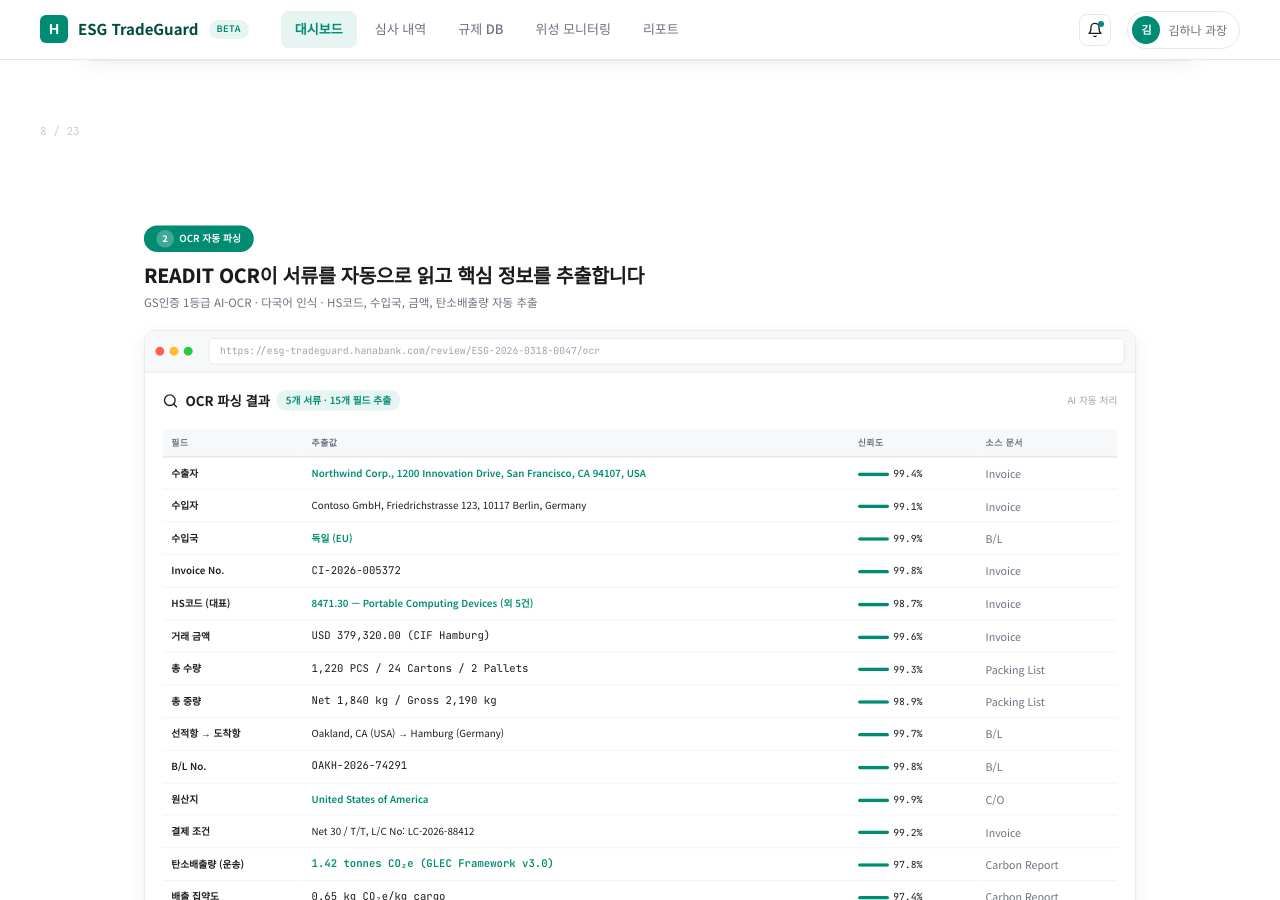
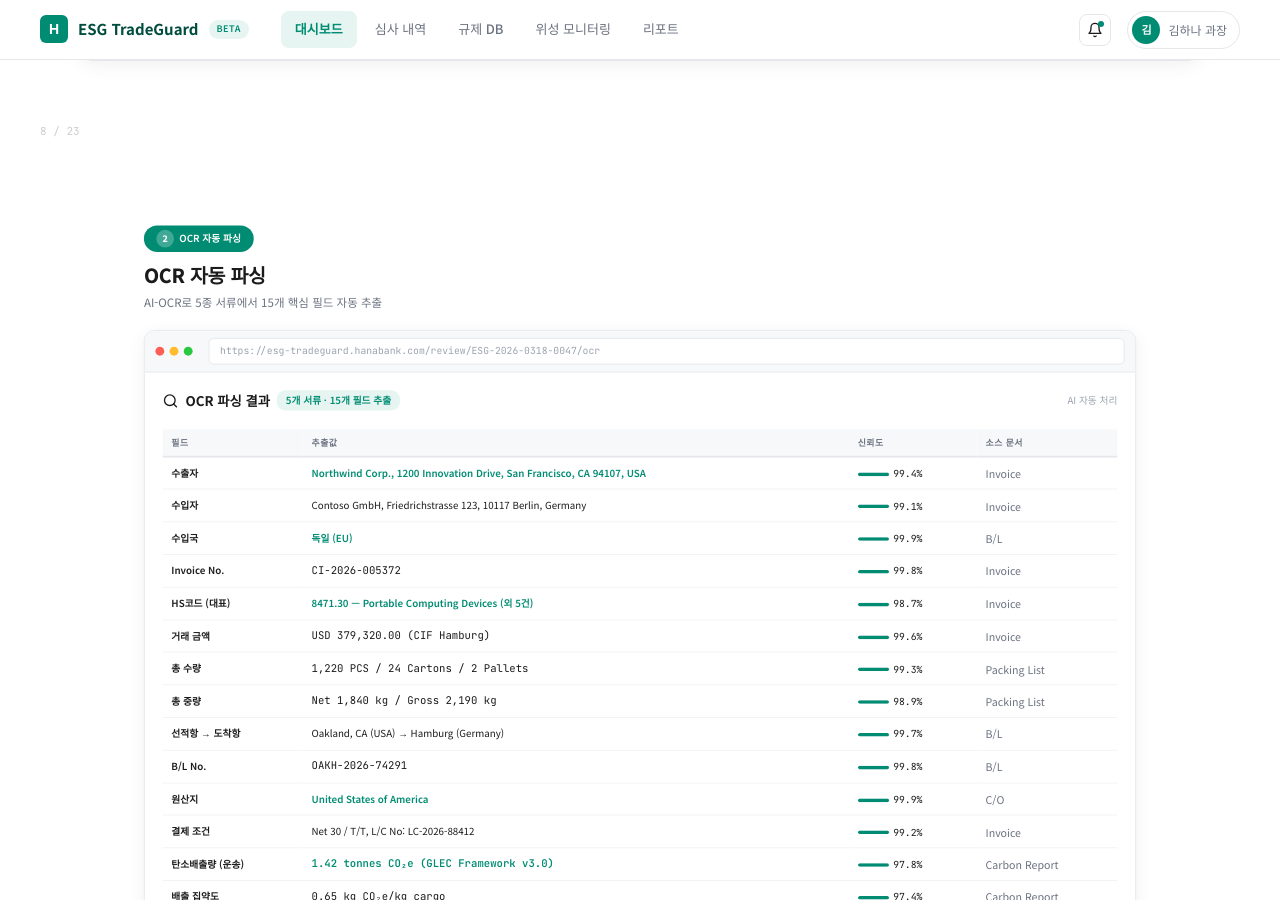
Before and after one commit to gkfla2020-bit/gkfla2020-bit.github.io, a Jekyll site: the page esg-demo/index.html, which Jekyll copies as it is, in a window 1280 px wide and 900 px high, scrolled down 7043 px. Built offline with Jekyll 4.4.1, drawn with Linux system fonts in a browser that asks for light colours; some of the changed text lies outside the part shown.

Commit message:
simplify all section titles - concise and clean

```diff
--- a/esg-demo/index.html
+++ b/esg-demo/index.html
@@ -499,7 +499,7 @@
   <div class="inner">
     <div class="sec-header">
       <div class="sec-label" style="color:var(--red)">BACKGROUND</div>
-      <div class="sec-title">2026년, 수출 거래의 비용 구조가 바뀌었습니다</div>
+      <div class="sec-title">수출 거래의 비용 구조가 바뀌었습니다</div>
       <div class="sec-sub">EU CBAM 본격 시행 — 데이터 유무에 따라 같은 제품의 탄소비용이 두 배 차이</div>
     </div>
 
@@ -605,8 +605,8 @@
 <div class="sec">
   <div class="sec-header">
     <div class="sec-label" style="color:var(--hana)">OUR APPROACH</div>
-    <div class="sec-title">거래 단위 ESG 분석 — 등급이 아니라 비용을 본다</div>
-    <div class="sec-sub">기존 ESG 분석은 기업 단위 등급 중심. 하지만 비용은 거래에서 발생합니다.</div>
+    <div class="sec-title">거래 단위 ESG 분석</div>
+    <div class="sec-sub">기존 ESG 분석은 기업 단위 등급 중심. 비용은 거래에서 발생합니다.</div>
   </div>
 
   <div style="background:var(--hana-pale);border:2px solid var(--hana);border-radius:var(--radius);padding:24px;margin-bottom:24px">
@@ -660,7 +660,7 @@
   <div class="sec-header">
     <div class="sec-label">ARCHITECTURE</div>
     <div class="sec-title">시스템 아키텍처</div>
-    <div class="sec-sub">기존 하나은행 인프라 위에 ESG 레이어만 추가 — 최소 비용, 최대 효과</div>
+    <div class="sec-sub">기존 인프라 위에 ESG 레이어만 추가</div>
   </div>
   <div class="arch-flow">
     <div class="arch-step">
@@ -723,8 +723,8 @@
       </div>
     </div>
     <div class="step-tag"><span class="sn">1</span>서류 업로드</div>
-    <div class="sec-title">수출 서류를 업로드하면 심사가 시작됩니다</div>
-    <div class="sec-sub">인보이스, 원산지증명서, B/L, 포장명세서, 탄소배출량 보고서 등 수출 관련 서류를 드래그앤드롭</div>
+    <div class="sec-title">서류 업로드</div>
+    <div class="sec-sub">수출 관련 서류를 드래그앤드롭으로 업로드</div>
   </div>
   <div class="screen">
     <div class="screen-bar">
@@ -754,8 +754,8 @@
 <div class="sec">
   <div class="sec-header">
     <div class="step-tag"><span class="sn">2</span>OCR 자동 파싱</div>
-    <div class="sec-title">READIT OCR이 서류를 자동으로 읽고 핵심 정보를 추출합니다</div>
-    <div class="sec-sub">GS인증 1등급 AI-OCR · 다국어 인식 · HS코드, 수입국, 금액, 탄소배출량 자동 추출</div>
+    <div class="sec-title">OCR 자동 파싱</div>
+    <div class="sec-sub">AI-OCR로 5종 서류에서 15개 핵심 필드 자동 추출</div>
   </div>
   <div class="screen">
     <div class="screen-bar">
@@ -802,8 +802,8 @@
 <div class="sec">
   <div class="sec-header">
     <div class="step-tag"><span class="sn">3</span>ESG 규제 매칭</div>
-    <div class="sec-title">HS코드 기반으로 EU CBAM/EUDR 규제 해당 여부를 자동 판단합니다</div>
-    <div class="sec-sub">LLM + 규제 DB 조회 · 필수 인증서 유무 체크 · 리스크 등급 자동 산정</div>
+    <div class="sec-title">ESG 규제 자동 매칭</div>
+    <div class="sec-sub">HS코드 기반 CBAM/EUDR 해당 여부 판단 · 필수 인증서 체크</div>
   </div>
   <div class="screen">
     <div class="screen-bar">
@@ -886,8 +886,8 @@
 <div class="sec">
   <div class="sec-header">
     <div class="step-tag"><span class="sn">4</span>위성 NDVI 환경 검증</div>
-    <div class="sec-title">Sentinel-2 위성 데이터로 원산지 환경 영향을 1차 스크리닝합니다</div>
-    <div class="sec-sub">위성 NDVI = 1차 스크리닝 → FSC/PEFC 인증기관 API = 최종 검증 (하이브리드 구조)</div>
+    <div class="sec-title">위성 NDVI 환경 검증</div>
+    <div class="sec-sub">Sentinel-2 위성 1차 스크리닝 → FSC/PEFC API 최종 검증</div>
   </div>
   <div class="screen">
     <div class="screen-bar">
@@ -939,7 +939,7 @@
 <div class="sec">
   <div class="sec-header">
     <div class="step-tag"><span class="sn">5</span>최종 리스크 보고서</div>
-    <div class="sec-title">AI가 생성한 ESG 컴플라이언스 보고서를 담당자가 최종 검토합니다</div>
+    <div class="sec-title">최종 리스크 보고서</div>
     <div class="sec-sub">심사번호 ESG-2026-0318-0047 · Northwind Corp. → Contoso GmbH · USD 379,320</div>
   </div>
   <div class="screen">
@@ -1004,7 +1004,7 @@
   <!-- BIZ STEP 1+2: 서류 업로드 → 자가검진 결과 -->
   <div class="sec-header">
     <div class="step-tag"><span class="sn">1</span>서류 업로드 → 자가검진 결과</div>
-    <div class="sec-title">서류를 업로드하면 AI가 즉시 분석합니다</div>
+    <div class="sec-title">서류 업로드 → 자가검진</div>
     <div class="sec-sub">(주) 그린텍 · HS 7604.29 (알루미늄 프로파일) · 수출 대상국: 프랑스 (EU)</div>
   </div>
   <div class="screen">
@@ -1032,7 +1032,7 @@
   <!-- 종합 점수 -->
   <div class="sec-header">
     <div class="step-tag"><span class="sn">1</span>자가검진 결과</div>
-    <div class="sec-title">(주) 그린텍 — ESG 자가검진 결과</div>
+    <div class="sec-title">자가검진 결과</div>
     <div class="sec-sub">HS 7604.29 (알루미늄 프로파일) · 수출 대상국: 프랑스 (EU)</div>
   </div>
   <div class="screen">
@@ -1083,7 +1083,7 @@
 <div class="sec">
   <div class="sec-header">
     <div class="step-tag"><span class="sn">2</span>규제 가이드 + 비용 시뮬레이션</div>
-    <div class="sec-title">해당 규제와 예상 비용을 한눈에 확인합니다</div>
+    <div class="sec-title">규제 가이드</div>
     <div class="sec-sub">HS 7604.29 (알루미늄 프로파일) · 수출 대상국: 프랑스 (EU)</div>
   </div>
   <div class="screen">
@@ -1162,7 +1162,7 @@
 <div class="sec">
   <div class="sec-header">
     <div class="step-tag"><span class="sn">3</span>비용 시뮬레이션</div>
-    <div class="sec-title">CarbonCast 탄소비용 시뮬레이션</div>
+    <div class="sec-title">비용 시뮬레이션</div>
     <div class="sec-sub">HS 7604.29 (알루미늄 프로파일) · 수출 대상국: 프랑스 (EU)</div>
   </div>
   <div class="screen">
@@ -1230,7 +1230,7 @@
     <div class="sec-header">
       <div class="sec-label">FEATURES</div>
       <div class="sec-title">핵심 기능</div>
-      <div class="sec-sub">기존 하나은행 수출환어음 심사 시스템 위에 ESG 레이어를 추가합니다</div>
+      <div class="sec-sub">기존 수출환어음 심사 시스템 위에 ESG 레이어를 추가합니다</div>
     </div>
     <div class="feat-grid">
       <div class="feat-card">
@@ -1275,7 +1275,7 @@
     <div class="sec-header">
       <div class="sec-label" style="color:var(--hana)">LIVE DEMO</div>
       <div class="sec-title">프로토타입 시연 영상</div>
-      <div class="sec-sub">React + TypeScript 기반 실제 작동 프로토타입 — 서류 업로드부터 리스크 보고서까지 (1분 30초)</div>
+      <div class="sec-sub">실제 작동 프로토타입 시연</div>
     </div>
     <div class="screen" style="max-width:900px;margin:0 auto">
       <div class="screen-bar">
@@ -1341,7 +1341,7 @@
   <div class="inner">
     <div class="sec-header">
       <div class="sec-label">REVENUE MODEL</div>
-      <div class="sec-title">수익 모델 — 하나금융에 어떤 이익인가</div>
+      <div class="sec-title">수익 모델</div>
     </div>
     <div class="metric-grid">
       <div class="metric-card"><div class="mc-val" style="font-size:18px">수수료 수익</div><div class="mc-lbl">수출환어음 매입 수수료 증대</div></div>
@@ -1380,7 +1380,7 @@
     <div class="sec-header">
       <div class="sec-label" style="color:var(--hana)">EXPECTED IMPACT</div>
       <div class="sec-title">기대효과</div>
-      <div class="sec-sub">심사 단계에서 거래별 비용과 리스크를 함께 고려할 수 있게 됩니다</div>
+      <div class="sec-sub">거래별 비용과 리스크를 심사 단계에서 함께 고려</div>
     </div>
 
     <div class="revenue-grid" style="margin-bottom:24px">
```
